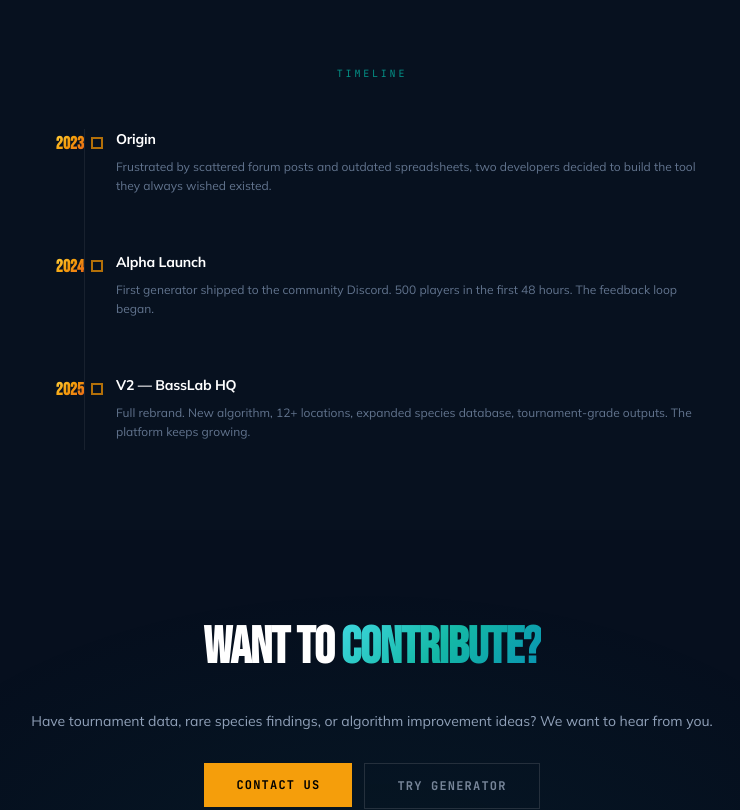
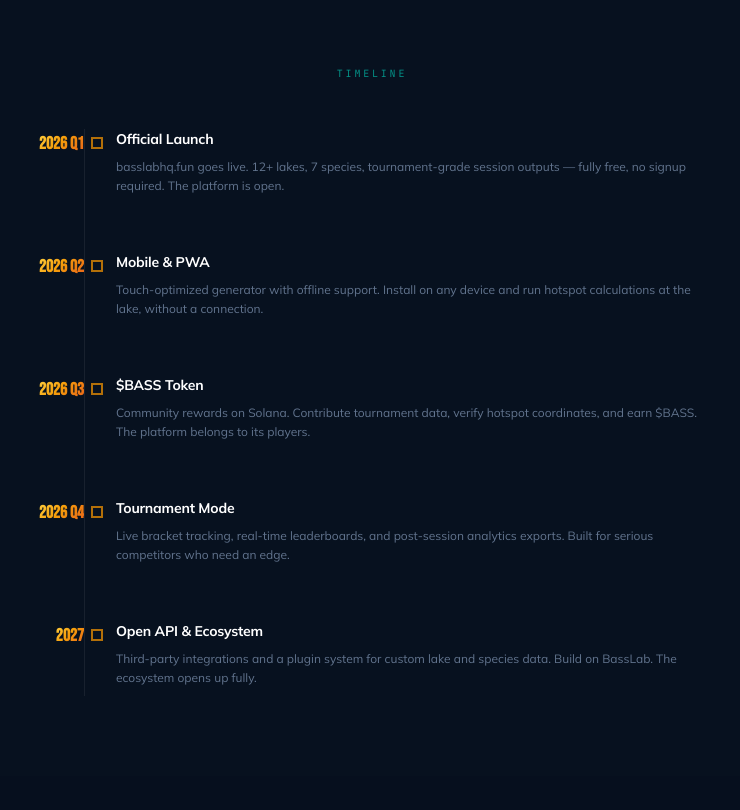
Before and after one commit to yusufsafary/basslabhq, a React (Vite) app: page /about in a window 1280 px wide. Shown: the part 1660-2470 px from the top of the page, without its empty margins (268-1008 px from the left). Built offline with nearby package versions, Linux system fonts and the light colour scheme.

Commit message:
feat: update roadmap timeline to start from 2026 with quarterly milestones

```diff
--- a/src/pages/about.tsx
+++ b/src/pages/about.tsx
@@ -3,9 +3,11 @@
 import { Link } from 'wouter';
 
 const timeline = [
-  { year: '2023', title: 'Origin', desc: 'Frustrated by scattered forum posts and outdated spreadsheets, two developers decided to build the tool they always wished existed.' },
-  { year: '2024', title: 'Alpha Launch', desc: 'First generator shipped to the community Discord. 500 players in the first 48 hours. The feedback loop began.' },
-  { year: '2025', title: 'V2 — BassLab HQ', desc: 'Full rebrand. New algorithm, 12+ locations, expanded species database, tournament-grade outputs. The platform keeps growing.' },
+  { year: '2026 Q1', title: 'Official Launch', desc: 'basslabhq.fun goes live. 12+ lakes, 7 species, tournament-grade session outputs — fully free, no signup required. The platform is open.' },
+  { year: '2026 Q2', title: 'Mobile & PWA', desc: 'Touch-optimized generator with offline support. Install on any device and run hotspot calculations at the lake, without a connection.' },
+  { year: '2026 Q3', title: '$BASS Token', desc: 'Community rewards on Solana. Contribute tournament data, verify hotspot coordinates, and earn $BASS. The platform belongs to its players.' },
+  { year: '2026 Q4', title: 'Tournament Mode', desc: 'Live bracket tracking, real-time leaderboards, and post-session analytics exports. Built for serious competitors who need an edge.' },
+  { year: '2027', title: 'Open API & Ecosystem', desc: 'Third-party integrations and a plugin system for custom lake and species data. Build on BassLab. The ecosystem opens up fully.' },
 ];
 
 const values = [
```
